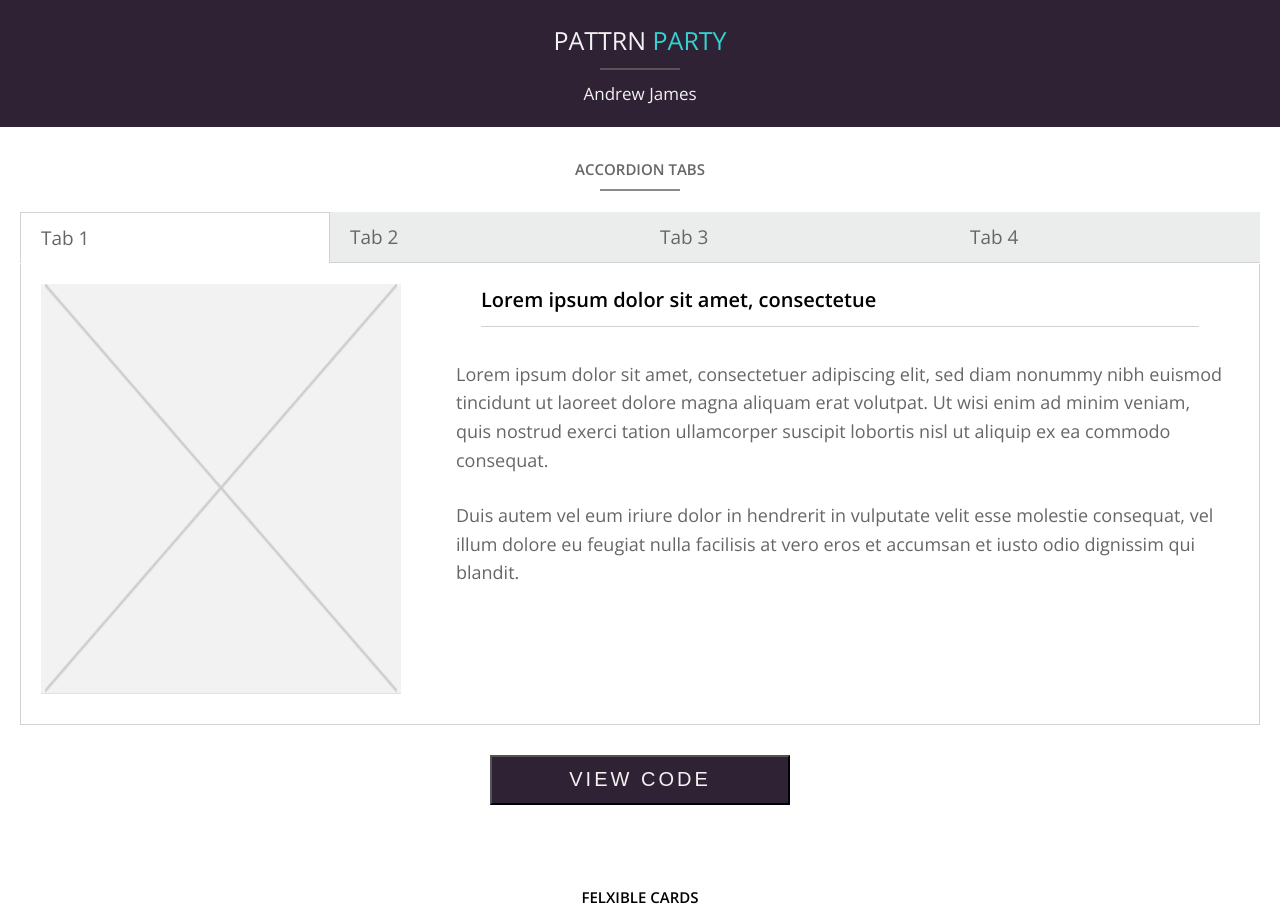
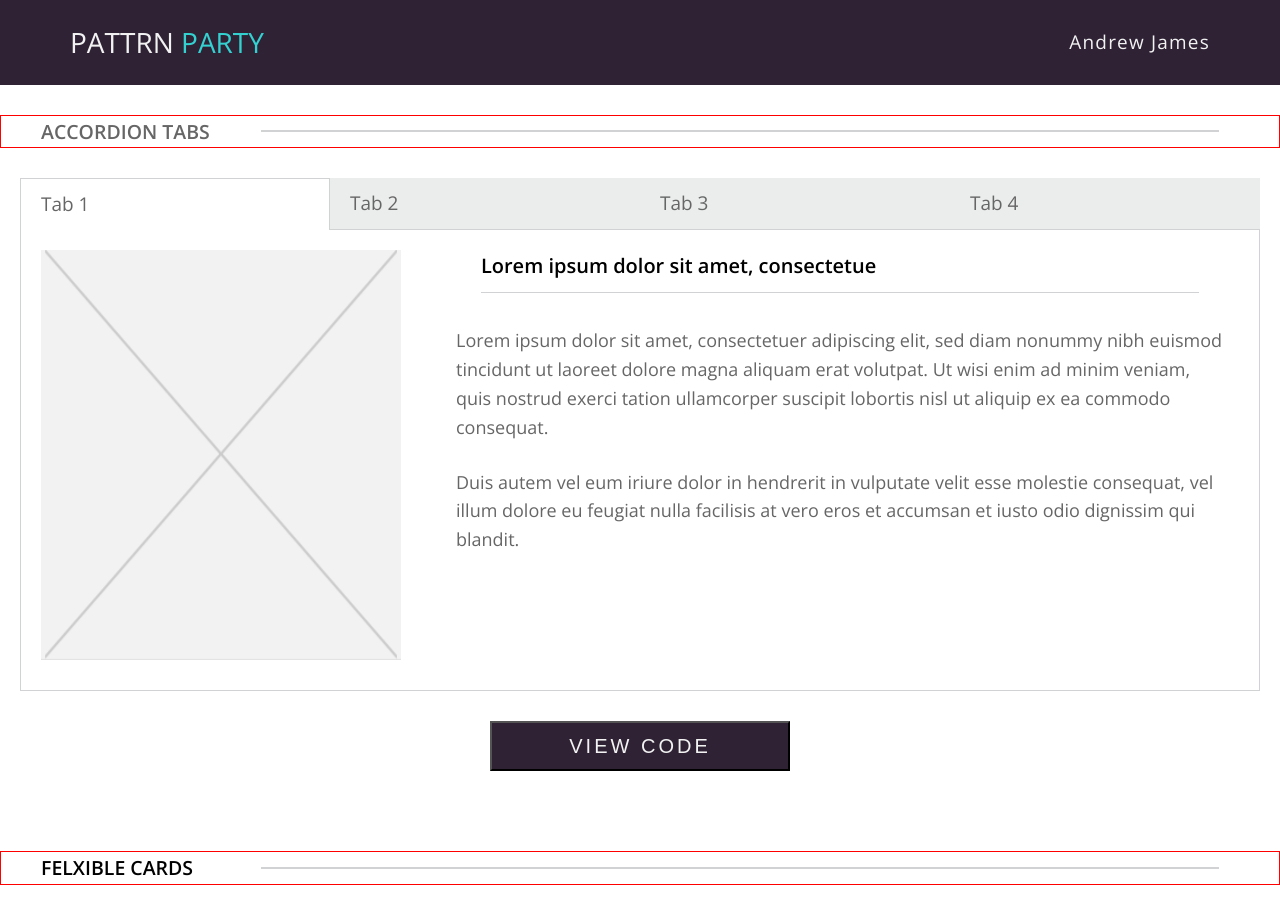
Before and after one commit to andrew-t-james/pattern-party, a website: page index.html in a window 1280 px wide. Shown: the top 912 px of the page. Drawn offline with nearby package versions, Linux system fonts and the light colour scheme.

Commit message:
add light right side border

```diff
--- a/assets/scss/components/_general-header.scss
+++ b/assets/scss/components/_general-header.scss
@@ -4,3 +4,46 @@
   margin: 3rem 0;
   text-transform: uppercase;
 }
+
+.thin-right-side-line {
+  display: none;
+}
+
+@media screen and (min-width: 50rem) {
+  .general__header {
+    border: 1px solid red;
+    font-size: 1.3rem;
+    padding: 0 4rem;
+    width: 100vw;
+    display: flex;
+    align-items: center;
+  }
+
+  .thin-right-side-line {
+    display: block;
+    width: 60%;
+    border: 0.5px solid var(--grey-light);
+    position: absolute;
+    right: 4rem;
+    top: 50%;
+    transform: translate(-2rem, -50%);
+  }
+}
+
+@media screen and (min-width: 60rem) {
+  .thin-right-side-line {
+    width: 70%;
+  }
+}
+
+@media screen and (min-width: 70rem) {
+  .thin-right-side-line {
+    width: 75%;
+  }
+}
+
+@media screen and (min-width: 90rem) {
+  .thin-right-side-line {
+    width: 80%;
+  }
+}
--- a/assets/scss/components/_header.scss
+++ b/assets/scss/components/_header.scss
@@ -21,3 +21,27 @@
     font-weight: 300;
   }
 }
+
+@media screen and (min-width: 50rem) {
+  .header {
+    display: flex;
+    justify-content: space-between;
+    align-items: center;
+    padding: 2rem 7rem;
+
+    & h1:before,
+    & span:before {
+      display: none;
+    }
+
+    &__title {
+      margin-bottom: 0;
+      font-size: 2.8rem;
+    }
+
+    &__student--name {
+      font-size: 1.9rem;
+      letter-spacing: 1.2px;
+    }
+  }
+}
--- a/assets/scss/helpers/_small-border.scss
+++ b/assets/scss/helpers/_small-border.scss
@@ -12,3 +12,11 @@
     width: 8rem;
   }
 }
+
+@media screen and (min-width: 50rem) {
+  .lower-highlight {
+    :before {
+      border-bottom: 0;
+    }
+  }
+}
--- a/index.html
+++ b/index.html
@@ -20,6 +20,7 @@
       <header class="general__header lower-highlight">
         <div>
           <h2 class="general__header--title">Accordion Tabs</h2>
+          <span class="thin-right-side-line"></span>
         </div>
       </header>
       <div class="accordion-tabs">
@@ -100,6 +101,7 @@
       <header class="general__header lower-highlight">
         <div>
           <h2 class="general__header--title">Felxible Cards</h2>
+          <span class="thin-right-side-line"></span>
         </div>
       </header>
       <div class="flex-cards__wrapper">
@@ -140,6 +142,7 @@
       <header class="general__header lower-highlight">
         <div>
           <h2 class="general__header--title">Header Bar</h2>
+          <span class="thin-right-side-line"></span>
         </div>
       </header>
       <div class="nav-bar">
```
Also changed, not shown: assets/css/styles.css.
